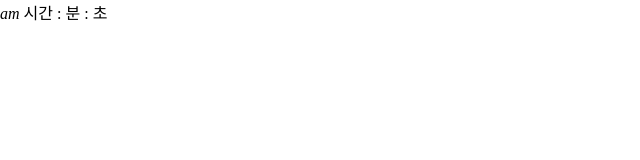
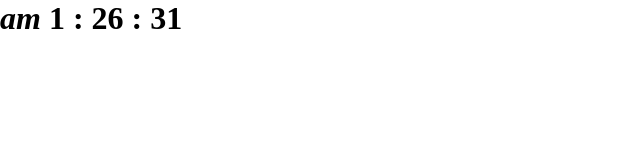
Before and after one commit to tspartner21/date, a plain HTML site: page index.html in a window 1280 px wide. Shown: the whole page, without its empty margins (0-640 px from the left). Drawn offline with nearby package versions, Linux system fonts and the light colour scheme.

Commit message:
date psy미션

```diff
--- a/index.html
+++ b/index.html
@@ -12,9 +12,13 @@
 </head>
 
 <body>
-  <i></i>
-  <em>am</em>
-  <span>시간</span> : <span>분</span> : <span>초</span>
+
+  <!-- <div class="psy"></div> -->
+  <h1>
+    <em>am</em>
+    <span>00</span> :
+    <span>00</span> :
+    <span>00</span>
   </h1>
 </body>
 
--- a/js/scripts.js
+++ b/js/scripts.js
@@ -1,65 +1,55 @@
 console.log("test");
 
 /*
+
+setInterval : 특정 함수를 일정시간마다 반복 호출
+setInterval(함수, 인터벌 시간);
+인터벌간격마다 함수 반복 호출
 
 new Date() : 시간관련 인스턴스 객체를 생성해주는 생성자
 시간관련  인스턴스 객체 : 다양한 시간관련 메서드를 호출 가능
 */
 
-const month = ['January', 'February', 'Maarch', 'April', 'May', 'June', 'July', 'August', 'September', 'October', 'November', 'December'];
-
-
-const days = ['Sunday', 'Monday', 'Tuesday', 'Wednesday', 'Thursday', 'Friday', 'Saturday']
-
-const now = new Date();
-console.log(now);
-
-//년도값 반환
-console.log(now.getFullYear());
-
-//월값 반환
-console.log(now.getMonth());
-
-console.log(month[now.getMonth()]);
-
-console.log(days[now.getDay()]);
-
-//시간
-console.log(now.getHours());
-
-//분
-console.log(now.getMinutes());
-
-//초
-console.log(now.getSeconds());
-
-//우리나라 시간대를 전세계 표준시를 변환하는 메서드
-const gmtNow = now.toGMTString();
-
-console.log(gmtNow);
 
 //미션1 - new Date()를 활용해서 시간,분,초를 각각 span안에 출력
 
-const h1 = document.querySelector('h1');
-const em = h1.querySelector('em');
-const span = document.querySelector('span');
 
-const setTime = () => {
+const title = document.querySelector('h1');
+const [em, spanHr, spanMin, spanSec] = title.children;
+
+setInterval(() => {
   const now = new Date();
-  em.textContent = now.getHours() < 13 ? 'pm' : 'am';
-  span.textContent = `${now.getHours()} 시간  :  ${now.getMinutes()} 분: ${now.getSeconds()} 초 `;
-}
+  const hr = now.getHours();
+  const min = now.getMinutes();
+  const sec = now.getSeconds();
 
-setInterval(setTime, 1000);
+  let apm = hr < 13 ? "am" : "pm";
 
-//미션2 - 현재 시간이 13시를 넘기면 em안쪽의 'am'을  'pm'으로 출력
+  em.innerText = apm;
+  spanHr.innerText = hr;
+  spanMin.innerText = min;
+  spanSec.innerText = sec;
 
-//매 초마다 아이콘 및 색상을 변경
-// const body = document.body;
-// const setColor = () => {
-//   const now = new Date();
-//   const seconds = now.getSeconds();
-//   body.style.backgroundColor = `rgb(${Math.floor(Math.random() * 256)}, ${Math.floor(Math.random() * 256)}, ${Math.floor(Math.random() * 256)})`;
-// }
+  // //배경색 1초마다 변경
+  // const r = Math.floor(Math.random() * 256);
+  // const g = Math.floor(Math.random() * 256);
+  // const b = Math.floor(Math.random() * 256);
 
-// setInterval(setColor, 1000);
+  // document.body.style.backgroundColor = `rgb(${r}, ${g}, ${b})`;
+  // 1초마다 psy의 강남스타일 가사 표시
+  // const psy = document.querySelector('.psy');
+  // const lyrics = [
+  //   "낮에는 따사로운 인간적인 여자",
+  //   "커피 한잔의 여유를 아는 품격있는 여자",
+  //   "밤이 오면 심장이 뜨거워지는 여자",
+  //   "그런 반전 있는 여자",
+  //   "낮에는 따사로운 인간적인 여자",
+  //   "커피 한잔의 여유를 아는 품격있는 여자",
+  //   "밤이 오면 심장이 뜨거워지는 여자",
+  //   "그런 반전 있는 여자",
+  // ];
+  // let idx = Math.floor(Math.random() * lyrics.length);
+  // psy.innerText = lyrics[idx];
+
+
+}, 1000);
```
